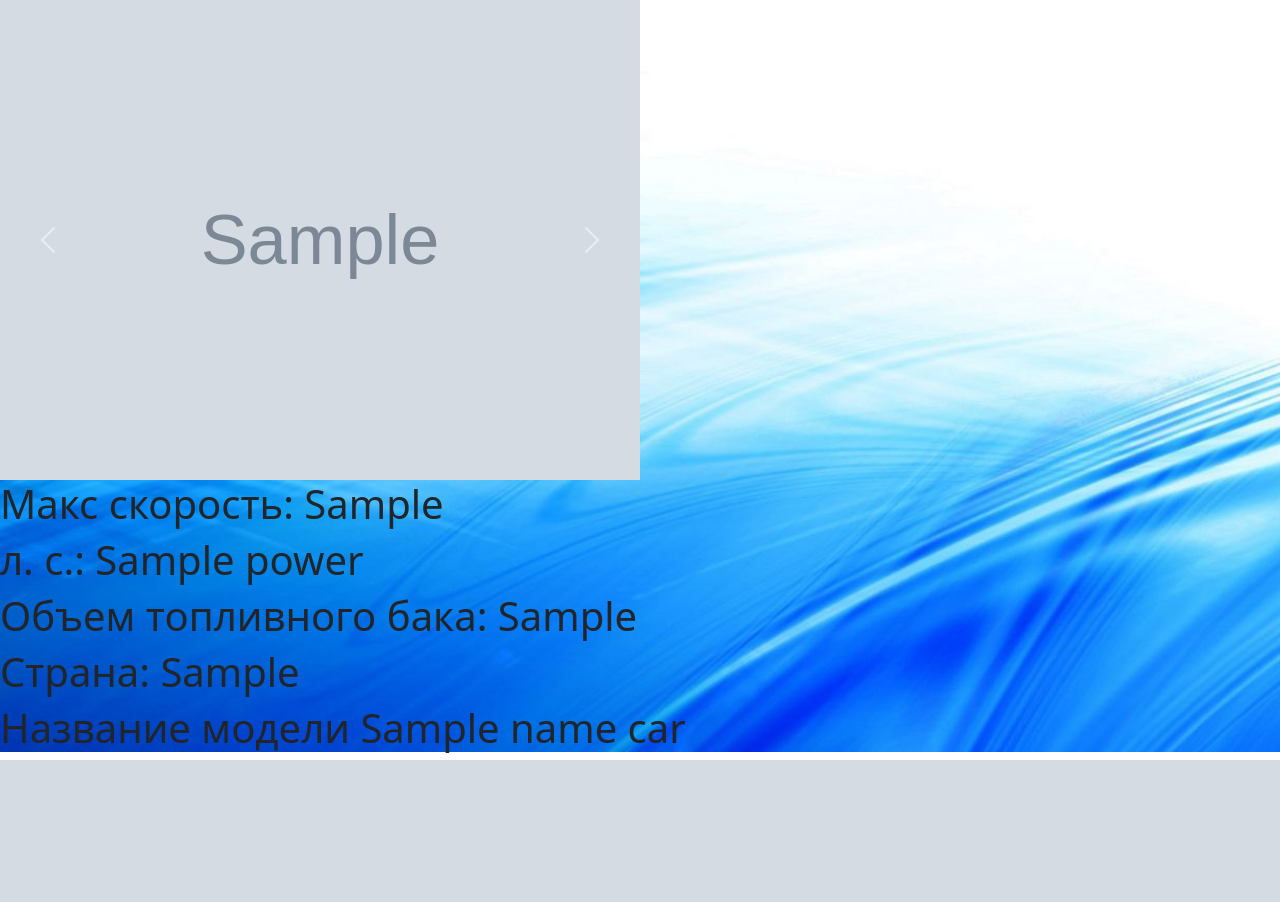
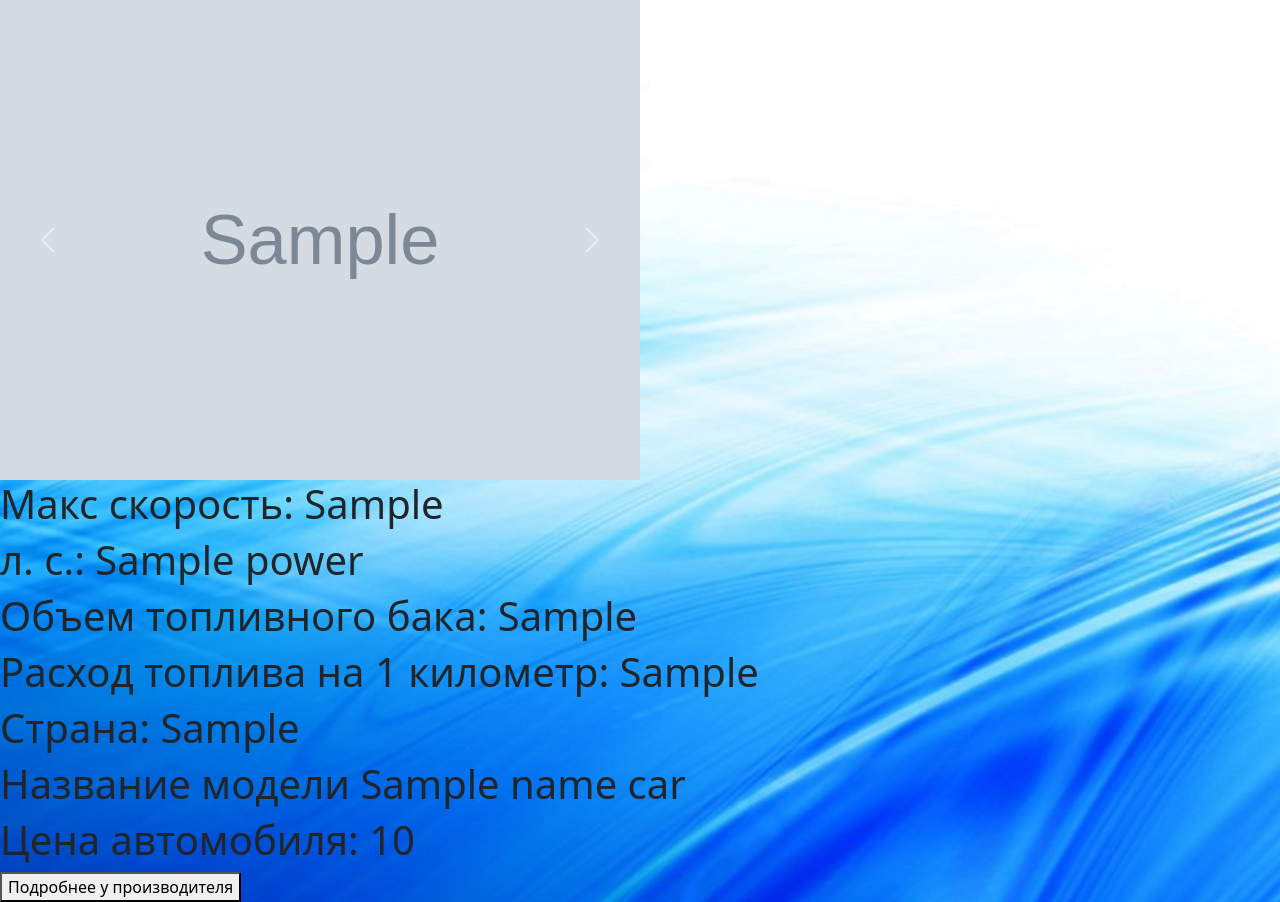
Before and after one commit to DaniilSukhanov/Fyc, a Flask app: template templates/car.html in a window 1280 px wide. Shown: the part 64-966 px from the top of the page. Before the commit the page ends 824 px from the top, so only its background shows below. Run offline with Flask 2, Linux system fonts and the light colour scheme; the template is opened without the code that fills it: most values are stand-ins (such as "Sample title", 1, 10 or a date in 2020); grey boxes marked "Sample" are stand-in pictures; some libraries are stand-ins or nearby versions.

Commit message:
Настройка сайта car

```diff
--- a/templates/car.html
+++ b/templates/car.html
@@ -26,6 +26,13 @@
 <h1>Макс скорость: {{ max_speed }}</h1>
 <h1>л. с.: {{ power }}</h1>
 <h1>Объем топливного бака: {{ fuel_tank_volume }}</h1>
+<h1>Расход топлива на 1 километр: {{ consumption_petrol }}</h1>
 <h1>Страна: {{ assembly_country }}</h1>
 <h1>Название модели {{ name_car }}</h1>
+<h1>Цена автомобиля: {{ price }}</h1>
+<body>
+  <form action= {{ orig }} target="_blank">
+   <button>Подробнее у производителя</button>
+  </form>
+ </body>
 {% endblock %}
```
